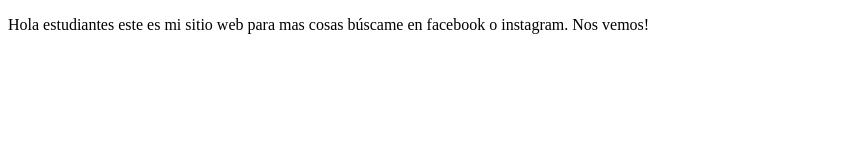
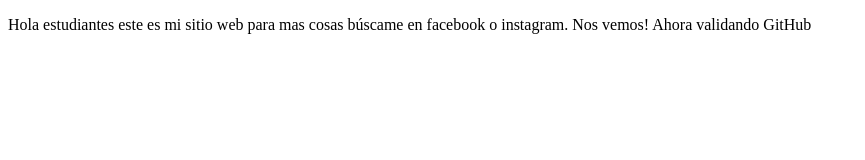
Before and after one commit to gabox86/proyectoDemoCursoPrework, a plain HTML site: page index.html in a window 1280 px wide. Shown: the whole page, without its empty margins (0-865 px from the left). Drawn offline with Linux system fonts and the light colour scheme.

Commit message:
cambios para probar github

```diff
--- a/index.html
+++ b/index.html
@@ -10,6 +10,7 @@
     <p>
         Hola estudiantes este es mi sitio web
         para mas cosas búscame en facebook o instagram. Nos vemos!
+        Ahora validando GitHub
     </p>
 </body>
 </html>
```
